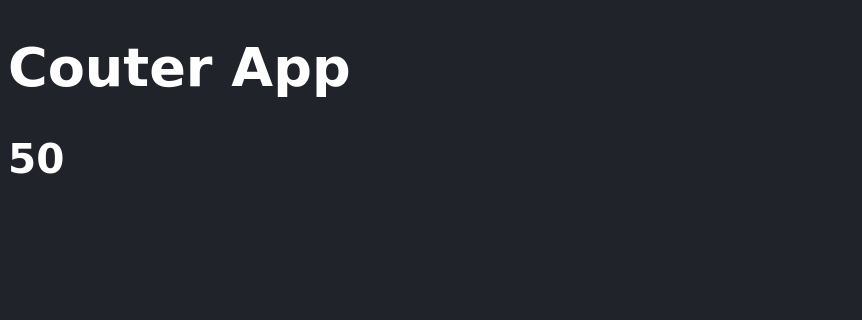
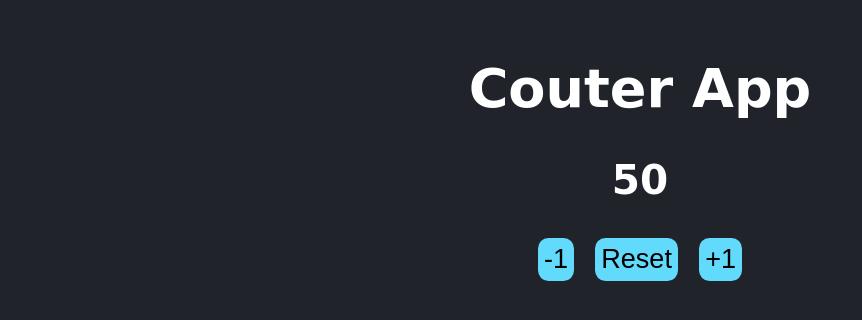
Before and after one commit to elkingutierrex/counter-app-react, a React (Vite) app: page / in a window 1280 px wide. Shown: the top 320 px of the page, without its empty margins (0-862 px from the left). Built offline with nearby package versions, Linux system fonts and the light colour scheme.

Commit message:
feat : useState Hook

```diff
--- a/src/CounterApp.jsx
+++ b/src/CounterApp.jsx
@@ -1,9 +1,38 @@
+import { useState } from 'react';
 import PropTypes from 'prop-types';
 export const CounterApp = ( { value } ) => {
+    const [counter, setCounter] = useState(value);
+
+    const  addValue = () =>{
+        setCounter( counter + 1 );
+    }
+
   return (
     <>
     <h1>Couter App</h1>
-    <h2> { value } </h2>
+    <h2> { counter } </h2>
+
+    <div className="div-buttons">
+
+        <div>
+            <button onClick={addValue}>
+                -1
+            </button>
+        </div>
+        <div>
+            <button>
+                Reset
+            </button>
+        </div>
+
+        <div>
+
+            <button onClick={addValue}>
+                +1
+            </button>
+        </div>
+    </div>
+
 
     </>
   )
--- a/src/styles.css
+++ b/src/styles.css
@@ -1,6 +1,24 @@
 html, body {
+    margin: 1rem;
+    text-align: center;
     background-color: #21232A;
     color: white;
     font-family: 'comic sans ms', 'helvetica', 'arial', sans-serif;
     font-size: 1.3rem;
 }
+
+button{
+    background-color: #61dafb;
+    color: black;
+    font-size: 1.3rem;
+    border: none;
+    border-radius: .5rem;
+    cursor: pointer;
+    display: inline-flex;
+    padding: .3rem;
+}
+.div-buttons{
+    display: flex;
+    justify-content: center;
+    gap: 1rem;
+}
```
